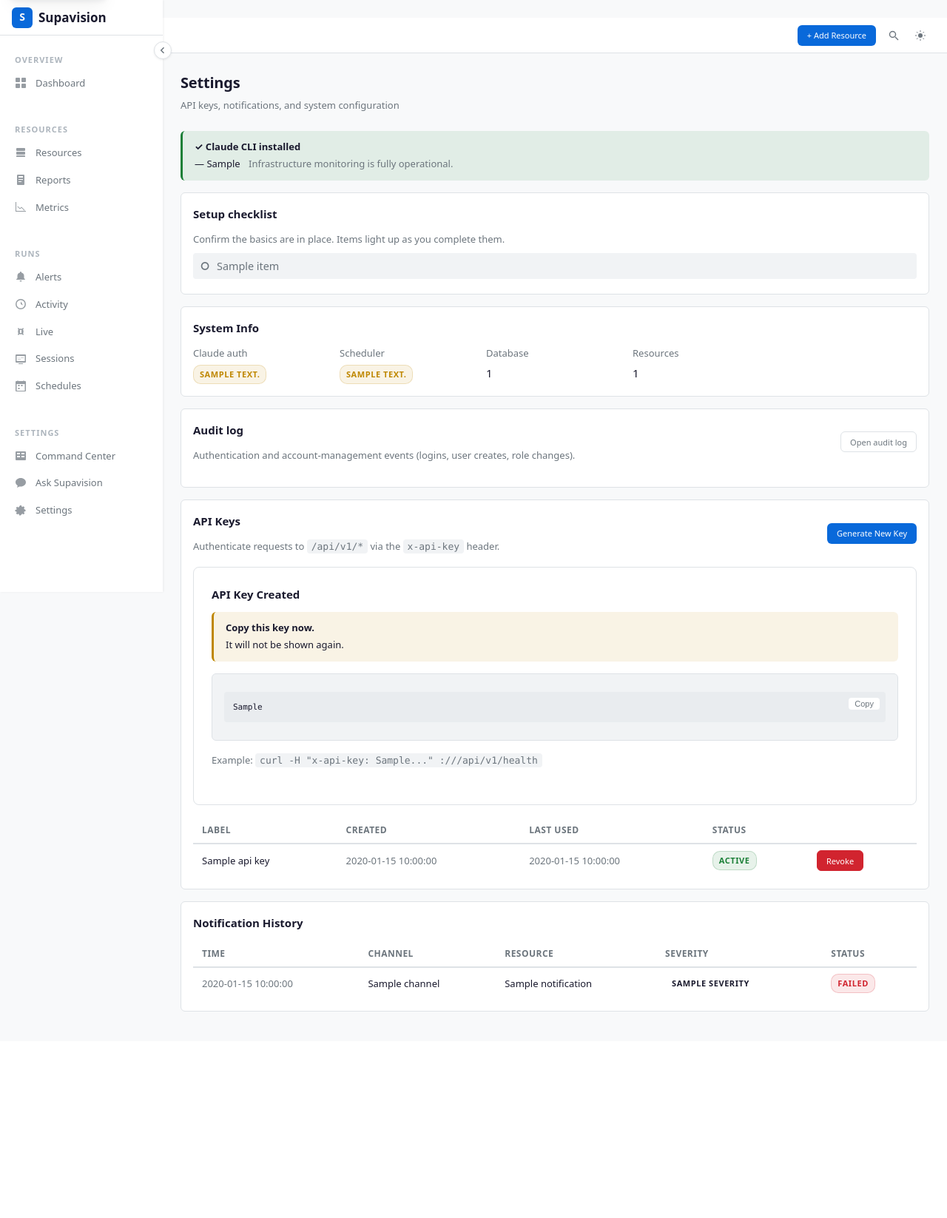
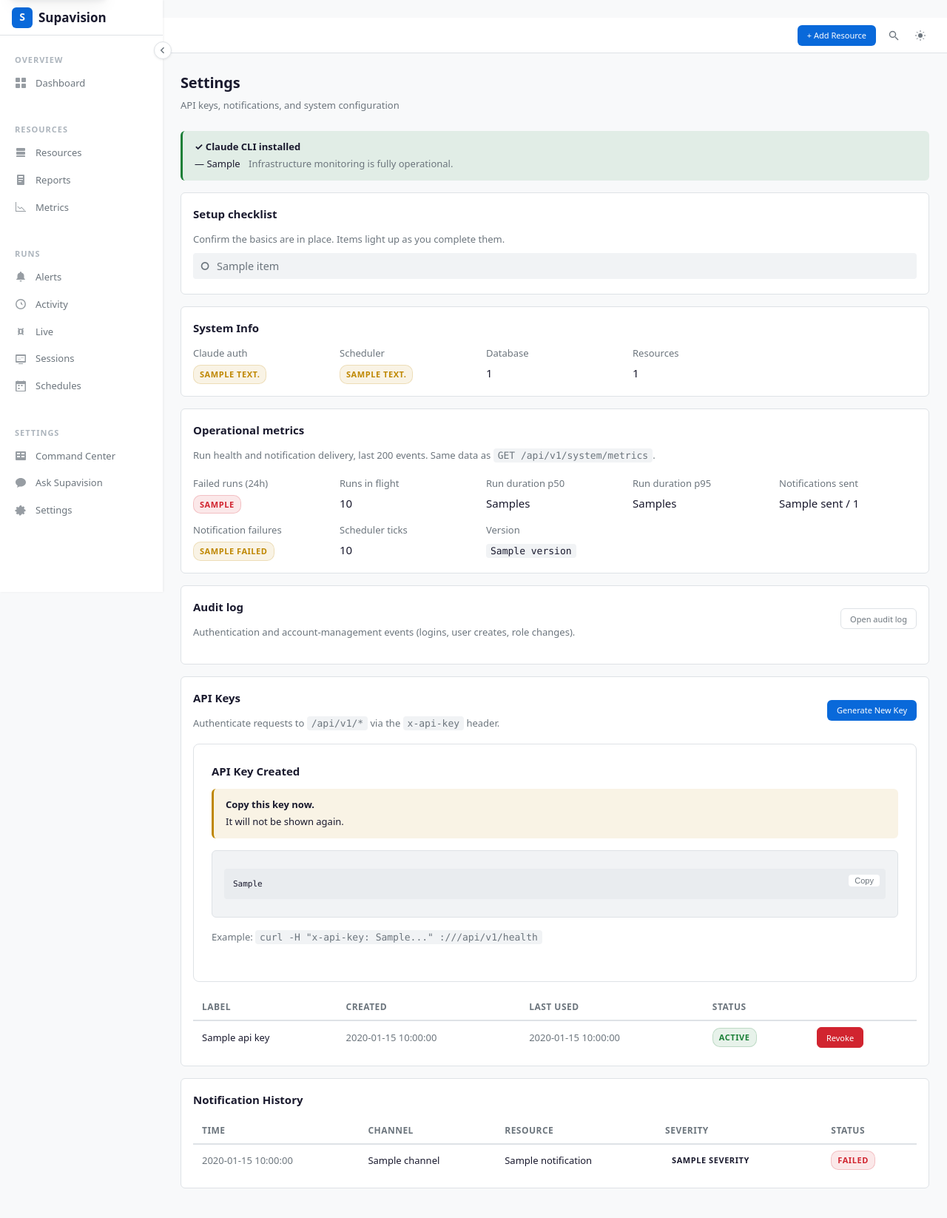
Before and after one commit to devsquall/supavision, a Python web app: template src/supavision/web/templates/settings.html in a window 1280 px wide. Shown: the whole page at 74% size. Before the commit the page ends 1367 px from the top, so only its background shows below. Run offline with Jinja, Linux system fonts and the light colour scheme; the template is opened without the code that fills it: most values are stand-ins (such as "Sample title", 1, 10 or a date in 2020).

Commit message:
chore: 0.4.5.dev0 Phase 7 — system metrics panel + flaky test fix
System metrics now visible in the dashboard:
- Extracted /api/v1/system/metrics body into compute_system_metrics(store)
  so the JSON API and the dashboard share the exact same computation.
- New "Operational metrics" panel on /settings showing failed runs (24h),
  in-flight runs, run duration p50/p95, notifications sent + failed,
  scheduler ticks, version. Same data as the JSON endpoint.
- Failed-runs and notification-failures values get severity badges
  (healthy/warning/critical) so operators can scan the panel quickly.

Test hygiene:
- Fixed a flaky scheduler test (test_resource_not_due_before_interval).
  It used `0 * * * *` cron + completed_ago=5min, which made croniter
  return "next minute 0" — already in the past during the first five
  minutes of any wall-clock hour. Switched to yearly cron so the next
  firing is always far away regardless of when the test runs.

Tests: 1099 passing.
ruff clean. Not tagged.

Co-Authored-By: Claude Opus 4.7 (1M context) <noreply@anthropic.com>

```diff
--- a/src/supavision/web/templates/settings.html
+++ b/src/supavision/web/templates/settings.html
@@ -86,6 +86,70 @@
     </div>
   </div>
 </div>
+
+{# ── Operational metrics (P2 #16 — self-observability surfaced in UI) ── #}
+{% if sys_metrics %}
+<div class="settings-section">
+  <div class="section-header-row">
+    <div>
+      <h4 class="mb-1">Operational metrics</h4>
+      <p class="text-sm text-muted">Run health and notification delivery, last 200 events. Same data as <code>GET /api/v1/system/metrics</code>.</p>
+    </div>
+  </div>
+  <div class="info-grid">
+    <div class="info-item">
+      <span class="text-muted text-sm">Failed runs (24h)</span>
+      <span>
+        {% set fc = sys_metrics.runs.failures_24h %}
+        {% if fc == 0 %}
+        <span class="badge badge--healthy">{{ fc }}</span>
+        {% elif fc < 5 %}
+        <span class="badge badge--warning">{{ fc }}</span>
+        {% else %}
+        <span class="badge badge--critical">{{ fc }}</span>
+        {% endif %}
+      </span>
+    </div>
+    <div class="info-item">
+      <span class="text-muted text-sm">Runs in flight</span>
+      <span>{{ sys_metrics.runs.by_status.get('running', 0) + sys_metrics.runs.by_status.get('pending', 0) }}</span>
+    </div>
+    <div class="info-item">
+      <span class="text-muted text-sm">Run duration p50</span>
+      <span>{% if sys_metrics.runs.duration_seconds.p50 is not none %}{{ sys_metrics.runs.duration_seconds.p50 }}s{% else %}—{% endif %}</span>
+    </div>
+    <div class="info-item">
+      <span class="text-muted text-sm">Run duration p95</span>
+      <span>{% if sys_metrics.runs.duration_seconds.p95 is not none %}{{ sys_metrics.runs.duration_seconds.p95 }}s{% else %}—{% endif %}</span>
+    </div>
+    <div class="info-item">
+      <span class="text-muted text-sm">Notifications sent</span>
+      <span>{{ sys_metrics.notifications.sent }} / {{ sys_metrics.notifications.total_recent }}</span>
+    </div>
+    <div class="info-item">
+      <span class="text-muted text-sm">Notification failures</span>
+      <span>
+        {% set nf = sys_metrics.notifications.failed %}
+        {% if nf == 0 %}
+        <span class="badge badge--healthy">{{ nf }}</span>
+        {% else %}
+        <span class="badge badge--warning">{{ nf }}</span>
+        {% endif %}
+      </span>
+    </div>
+    {% if sys_metrics.scheduler.ticks %}
+    <div class="info-item">
+      <span class="text-muted text-sm">Scheduler ticks</span>
+      <span>{{ sys_metrics.scheduler.ticks }}</span>
+    </div>
+    {% endif %}
+    <div class="info-item">
+      <span class="text-muted text-sm">Version</span>
+      <span><code>{{ sys_metrics.version }}</code></span>
+    </div>
+  </div>
+</div>
+{% endif %}
 
 {# ── Audit log link ── #}
 <div class="settings-section">
```
Also changed, not shown: src/supavision/web/dashboard/settings.py (+12 -0 lines), src/supavision/web/routes.py (+15 -7 lines), tests/test_scheduler.py (+7 -2 lines), tests/test_system_metrics_panel.py (added, +126 -0 lines), CHANGELOG.md.
